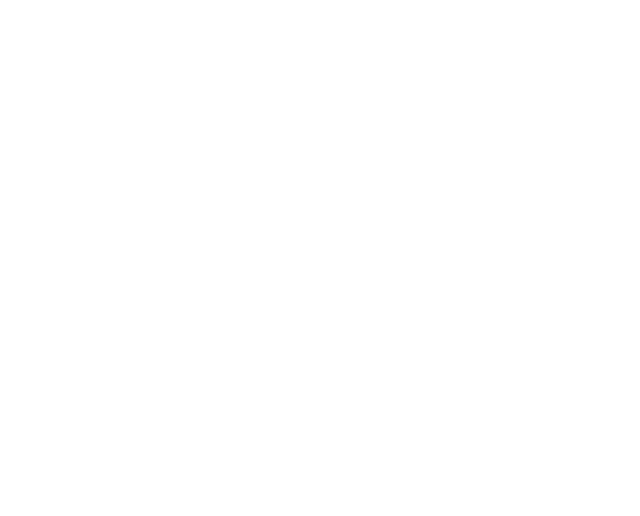
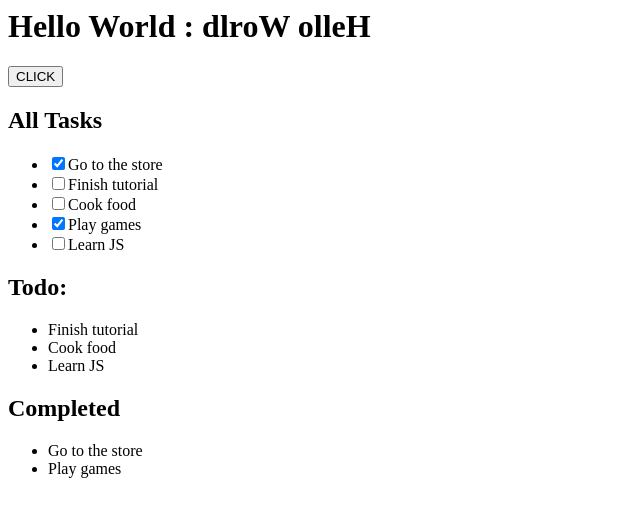
Before and after one commit to AdamHjerpe/Vue-experiments, a plain HTML site: page index.html in a window 1280 px wide. Shown: the whole page, without its empty margins (0-640 px from the left). Drawn offline with nearby package versions, Linux system fonts and the light colour scheme.

Commit message:
All single file experiments

```diff
--- a/index.html
+++ b/index.html
@@ -4,12 +4,69 @@
     <meta name="viewport" content="width=device-width, initial-scale=1.0">
     <meta http-equiv="X-UA-Compatible" content="ie=edge">
     <title>Vue Experiment</title>
+
+    <style>
+      .is-loading {
+        background: red;
+      }
+    </style>
+    <div id="root">
     </head>
-<body>
-  <div id="app">
+      <h1>
+        {{ message }}
+        :
+        {{ revMessage }}
+      </h1>
 
+      <button :disabled="statusBtn" @click="toggleBtn">CLICK</button>
+
+      <h2>All Tasks</h2>
+      <ul>
+        <li v-for="task in tasks" ><input type="checkbox" v-model="task.completed">{{ task.description }}</li>
+      </ul>
+
+      <h2>Todo:</h2>
+      <ul>
+        <li v-for="task in incompleteTasks" v-text="task.description"></li>
+      </ul>
+      <h2>Completed</h2>
+      <ul>
+        <li v-for="task in completeTasks" v-text="task.description"></li>
+      </ul>
     </div>
     <script src="https://unpkg.com/vue"></script>
-  <script src="main.js"></script>
+    <script>
+
+        var root = new Vue({
+        el: '#root',
+        data: {
+          statusBtn: false,
+          message: "Hello World",
+          tasks: [
+          { description: 'Go to the store', completed: true},
+          { description: 'Finish tutorial', completed: false},
+          { description: 'Cook food', completed: false},
+          { description: 'Play games', completed: true},
+          { description: 'Learn JS', completed: false},
+          ]
+        },
+        computed:{
+          revMessage() {
+            return this.message.split('').reverse().join('');
+          },
+          incompleteTasks() {
+            return this.tasks.filter(task => !task.completed);
+          },
+          completeTasks() {
+            return this.tasks.filter(task => task.completed);
+          }
+        },
+        methods: {
+          toggleBtn() {
+            this.statusBtn = !this.statusBtn
+          }
+        }
+      })
+    </script>
   </body>
   </html>
--- a/main.js
+++ /dev/null
@@ -1,4 +0,0 @@
-
-var app = new Vue ({
-  el: '#app'
-})
```
Lines whose indentation alone changed are shown as unchanged.
